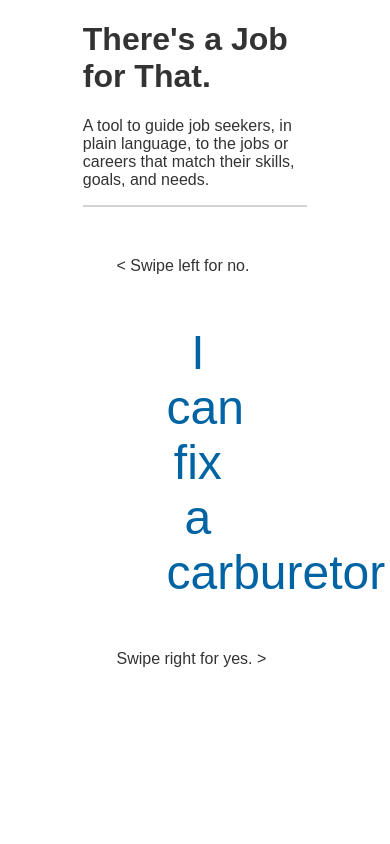
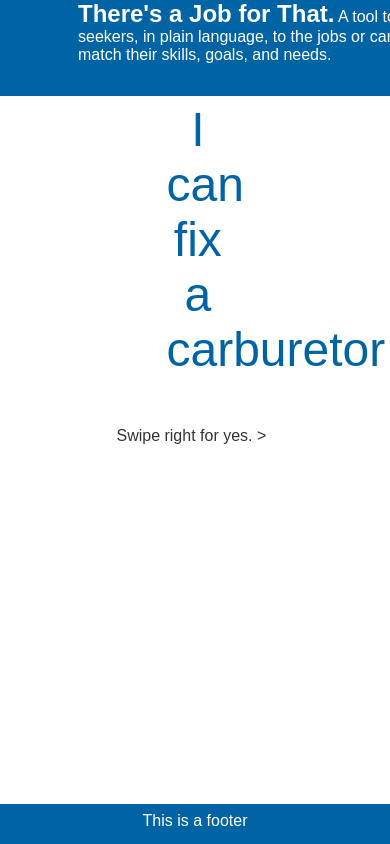
Before and after one commit to aliyarahman/theres-a-job-for-that, a Flask app: page /i_can in a window 390 px wide. Run offline with Flask 2, Linux system fonts and the light colour scheme; parts of the project's set-up code (start-up, migrations or seed data) failed here and were passed over.

Commit message:
Begin integrating mobile-responsive front-end code

```diff
--- a/app/static/style.css
+++ b/app/static/common.css
@@ -2,11 +2,14 @@ h1		{font-family: Arial, Helvetica, sans-serif; color: #333333;}
 
 body		{font-family: Arial,Helvetica,sans-serif; color: #333333;}
 
+.banner		{text-align: left; color: white; background-color: #0064A4; width: 100%; height: 6em; position: fixed; top: 0em; left: 0em; padding-left: 20%;}
+#headline	{font-size: 1.5em; font-weight: bold;}
 .content  	{width: 60%; margin-left: auto; margin-right: auto;}
+.footer		{text-align: center; color: white; background-color: #0064A4; width: 100%; height: 2em; position: fixed; bottom: 0em; left: 0em; padding-top: 0.5em;}
 
-.section_button	{width: 300px; height: 100px; margin: 10px; font-size: 24px; line-height: 100px; text-align: center; margin-left: auto; margin-right: auto; border-radius: 5px; color: white; background-color: #2a7eb2;}
+
+.section_button	{width: 5em; height: 3em; margin: 0.5em; font-size: 24px; line-height: 4em; text-align: center; margin-left: auto; margin-right: auto; border-radius: 5px; color: white; background-color: #2a7eb2;}
 .section_button:hover	{background-color: #0064A4}
-.header		{border-bottom: 2px solid #D3D3D3; margin-bottom: 50px;}
 
 .question_text	{display: inline-block; font-size: 48px; font-family: Arial, Helvetica, sans-serif; color: #0064A4; margin: 50px; width: 40%; text-align: center;}
 
--- a/app/templates/base.html
+++ b/app/templates/base.html
@@ -1,15 +1,27 @@
-<!doctype html>
+<!DOCTYPE html>
 
 <html>
     <head>
-                <title>There's a Job for That - Home</title>
-		<link rel=stylesheet type=text/css href="{{ url_for('static', filename='style.css') }}">
-
+    	<meta charset="UTF-8" />
+        <meta name="viewport" content="width=device-width, initial-scale=1.0">
+        <title>There's a Job for That</title>
+		<link rel="stylesheet" type=text/css href="{{ url_for('static', filename='common.css') }}">
+		<link rel="stylesheet" type=text/css href="{{ url_for('static', filename='responsive.css') }}">
     </head>
 
 	<body>
+
+		<div class="banner">
+			<span id="headline">There's a Job for That.</span> A tool to guide job seekers, in plain language, to the jobs or careers that match their skills, goals, and needs.
+		</div>
+
+
 		<div class="content">
 			{% block content %}{% endblock %}
+		</div>
+
+		<div class="footer">
+			This is a footer
 		</div>
 	</body>
 
--- a/app/templates/can_question.html
+++ b/app/templates/can_question.html
@@ -1,13 +1,12 @@
 {% extends 'base.html' %}
 {% block content %}
 
-<div class="header">
-	<h1>There's a Job for That.</h1>
 
-	<p>A tool to guide job seekers, in plain language, to the jobs or careers that match their skills, goals, and needs.</p>
+
+<div class="question_block">
+<span class="left_swipe"><a href="{{ url_for('i_can') }}"> &#60 Swipe left for no.</a></span><span class="question_text">{{question}}</span><span class="right_swipe"> <a href="{{ url_for('i_can') }}">Swipe right for yes. &#62</a>
+</span>
 </div>
-
-<div class="question_block"><span class="left_swipe"><a href="{{ url_for('i_can') }}"> &#60 Swipe left for no.</a></span><span class="question_text">{{question}}</span><span class="right_swipe"> <a href="{{ url_for('i_can') }}">Swipe right for yes. &#62</a></span></div>
 
 
 {% endblock %}
--- a/app/templates/index.html
+++ b/app/templates/index.html
@@ -1,11 +1,6 @@
 {% extends 'base.html' %}
 {% block content %}
 
-<div class="header">
-	<h1>There's a Job for That.</h1>
-
-	<p>A tool to guide job seekers, in plain language, to the jobs or careers that match their skills, goals, and needs.</p>
-</div>
 
 <p> Ready to find a job that's right for you? Pick a section to start telling us about yourself.</p>
 <br><br>
--- a/app/templates/need_question.html
+++ b/app/templates/need_question.html
@@ -1,11 +1,5 @@
 {% extends 'base.html' %}
 {% block content %}
-
-<div class="header">
-	<h1>There's a Job for That.</h1>
-
-	<p>A tool to guide job seekers, in plain language, to the jobs or careers that match their skills, goals, and needs.</p>
-</div>
 
 <div class="question_block"><span class="left_swipe"><a href="{{ url_for('i_need') }}"> &#60 Swipe left for no.</a></span><span class="question_text">{{question}}</span><span class="right_swipe"> <a href="{{ url_for('i_need') }}">Swipe right for yes. &#62</a></span></div>
 
--- a/app/templates/want_question.html
+++ b/app/templates/want_question.html
@@ -1,11 +1,5 @@
 {% extends 'base.html' %}
 {% block content %}
-
-<div class="header">
-	<h1>There's a Job for That.</h1>
-
-	<p>A tool to guide job seekers, in plain language, to the jobs or careers that match their skills, goals, and needs.</p>
-</div>
 
 <div class="question_block"><span class="left_swipe"><a href="{{ url_for('i_want') }}"> &#60 Swipe left for no.</a></span><span class="question_text">{{question}}</span><span class="right_swipe"> <a href="{{ url_for('i_want') }}">Swipe right for yes. &#62</a></span></div>
 
--- a/app/views.py
+++ b/app/views.py
@@ -8,6 +8,10 @@ from flask import render_template 	# So that we can render html files in our app
 @app.route('/index')	# This means this is the view for the landing page
 def index():
 	return render_template('index.html')
+
+# Question screen views follow - once we get a database connection we can probably collapse these into one view
+# and query be category on the homepage button click (e.g. they click "I Can" and it passes "can" as category
+# into db query
 
 @app.route('/i_can')
 def i_can():
@@ -27,6 +31,10 @@ def i_need():
         need_question = random.choice(need_questions)
         return render_template('need_question.html', question=need_question)
 
+# Displays calculated list of jobs (after algorithm)
+@app.route('/myjobs')
+def myjobs():
+	return render_template('myjobs.html')
 
 
 @app.route('/jobView/<id>')
```
Also changed, not shown: app/templates/myjobs.html (added, +11 -0 lines), app/static/responsive.css (added), 1 other file.
